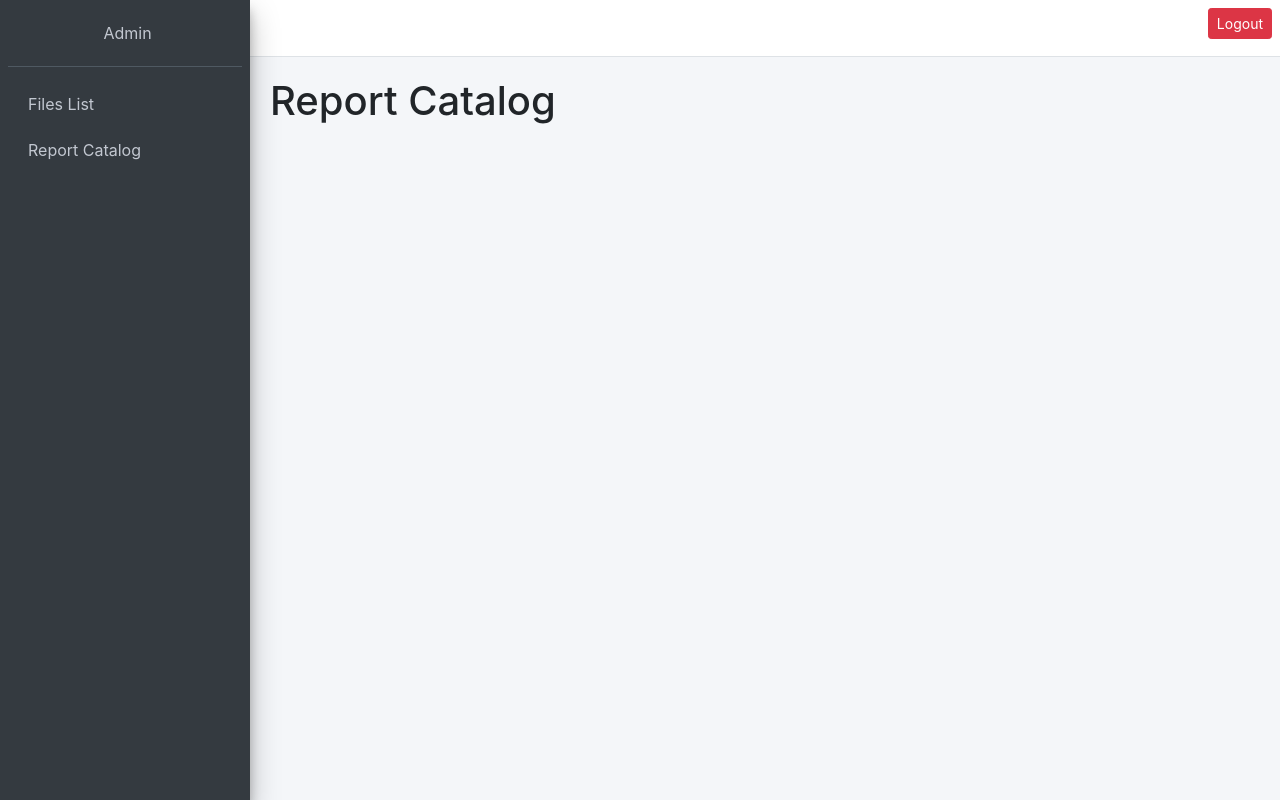
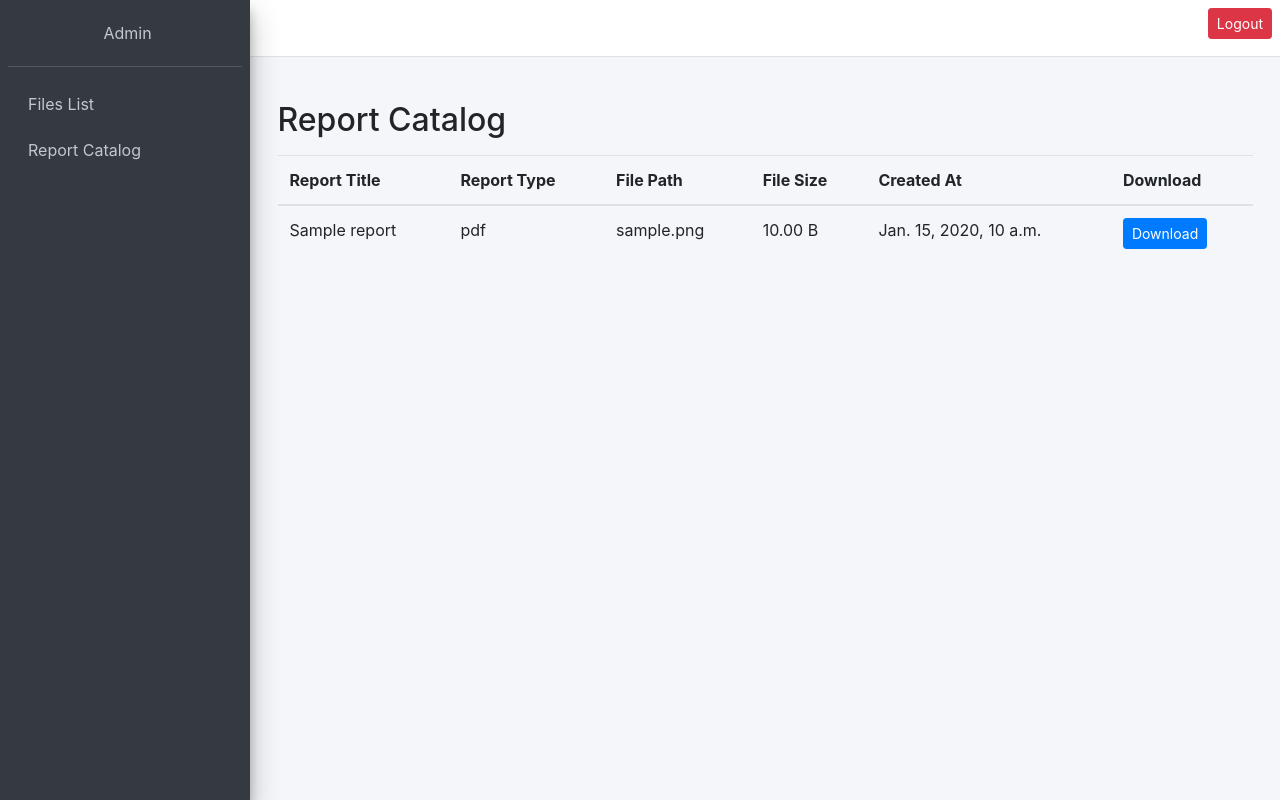
Before and after one commit to anwinp/health_check, a Django app: page /report/report-catalog/ in a window 1280 px wide. Run offline with Django 3.2, Linux system fonts and the light colour scheme; tables that the repository leaves empty hold one stand-in row (values such as "Sample post"); some libraries are stand-ins or nearby versions.

Commit message:
added report catalog

```diff
--- a/report/models.py
+++ b/report/models.py
@@ -1,9 +1,7 @@
-from django.db import models
 from django.db import models
 import os
 from uuid import uuid4
 import hashlib
-
 
 # Create your models here.
 class FileUploadManager(models.Manager):
@@ -61,3 +59,55 @@ class FileUpload(models.Model):
 
     def __str__(self):
         return self.file_name
+
+
+
+class ReportManager(models.Manager):
+    def get_all_reports_with_size(self):
+            # Get all reports with file size
+        reports = self.get_queryset().all()
+        reports_with_size = []
+        for report in reports:
+            report_with_size = {
+                'title': report.title,
+                'report_type': report.report_type,
+                'file_path': report.file_path,
+                'file_size': report.get_size_with_units(),
+                'created_at': report.created_at,
+                'report_id': report.id
+            }
+            reports_with_size.append(report_with_size)
+        return reports_with_size
+
+class Report(models.Model):
+    REPORT_TYPES = (
+        ('pdf', 'PDF'),
+        ('xlsx', 'Excel'),
+    )
+
+    title = models.CharField(max_length=255)
+    report_type = models.CharField(max_length=4, choices=REPORT_TYPES)
+    file_path = models.CharField(max_length=255)  # Storing the path as a string
+    file_size = models.PositiveIntegerField(null=True)  # Add file size field
+    created_at = models.DateTimeField(auto_now_add=True)
+
+    objects = ReportManager()
+
+    def __str__(self):
+        return f"{self.title} ({self.get_report_type_display()})"
+
+    def save(self, *args, **kwargs):
+        # Calculate and store the file size before saving the report
+        if not self.file_size:
+            self.file_size = os.path.getsize(self.file_path)
+        super().save(*args, **kwargs)
+
+    def get_size_with_units(self):
+        if self.file_size is None:
+            return "Unknown size"
+
+        size = self.file_size
+        for unit in ['B', 'KB', 'MB', 'GB', 'TB']:
+            if size < 1024.0:
+                return f"{size:.2f} {unit}"
+            size /= 1024.0
--- a/report/templates/report/report_catalog.html
+++ b/report/templates/report/report_catalog.html
@@ -1,6 +1,38 @@
 {% extends 'home.html' %}
 
 {% block content %}
-    <!-- Your content for report_config.html goes here -->
-    <h1>Report Catalog</h1>
+<div class="container-fluid mt-4">
+    <h2 class="mb-3">Report Catalog</h2>
+    <table class="table w-100">
+        <thead>
+            <tr>
+                <th scope="col">Report Title</th>
+                <th scope="col">Report Type</th>
+                <th scope="col">File Path</th>
+                <th scope="col">File Size</th>
+                <th scope="col">Created At</th>
+                <th scope="col">Download</th>
+            </tr>
+        </thead>
+        <tbody>
+            {% for report in reports %}
+            <tr>
+                <td>{{ report.title }}</td>
+                <td>{{ report.report_type }}</td>
+                <td>{{ report.file_path }}</td>
+                <td>{{ report.file_size }}</td>
+                <td>{{ report.created_at }}</td>
+                <td>
+                    <!-- Ensure the 'download_report' URL is set up in your urls.py -->
+                    <a href="{% url 'download_report' report.report_id %}" class="btn btn-primary btn-sm">Download</a>
+                </td>
+            </tr>
+            {% empty %}
+            <tr>
+                <td colspan="6">No reports available.</td>
+            </tr>
+            {% endfor %}
+        </tbody>
+    </table>
+</div>
 {% endblock %}
--- a/report/urls.py
+++ b/report/urls.py
@@ -19,12 +19,15 @@ from django.urls import path
 from .views import report_catalog, report_config, file_upload_view, file_list
 from django.urls import path
 from .views import report_catalog, report_config, file_upload_view, file_list, delete_file
-
+from .views import download_report, report_catalog_view
 
 urlpatterns = [
-    path('report-catalog/', report_catalog, name='report_catalog'),
+    path('report-catalog/', report_catalog_view, name='report_catalog'),
     # path('report-config/', report_config, name='report_config'),
     path('file-upload/', file_upload_view, name='file_upload'),
     path('files-list/', file_list, name='files_list'),
     path('delete-file/<int:file_id>/', delete_file, name='delete_file'),
+    path('download/<int:report_id>/', download_report, name='download_report'),
+
+
 ]
--- a/report/views.py
+++ b/report/views.py
@@ -21,6 +21,9 @@ import logging
 from django.http import JsonResponse
 log = logging.getLogger(__name__)
 from .libs import process_data
+from .models import Report
+from django.http import HttpResponse, Http404
+
 
 def report_catalog(request):
     return render(request, 'report/report_catalog.html')
@@ -31,36 +34,6 @@ def report_config(request):
     print('Hello, this is a test')
     return render(request, 'report/report_config.html')
 
-
-
-# create a file_list function to list the files uploaded into system and render it to files_list.html
-# def file_list_old(request):
-#     files = []
-#     # Construct the full path for file uploads
-#     upload_root = os.path.join(settings.MEDIA_ROOT, 'data/files/')
-#     # Adjust os.walk to use the upload_root
-#     for root, dirs, filenames in os.walk(upload_root):
-
-#         for filename in filenames:
-#             file_path = os.path.join(root, filename)
-#             file_size = os.path.getsize(file_path)
-#             file_date = datetime.datetime.fromtimestamp(os.path.getmtime(file_path))
-#             file_date = timezone.make_aware(file_date, timezone.get_current_timezone())  # Make datetime aware
-#             # Convert file size to human-readable format
-#             if file_size < 1024:
-#                 file_size_str = f"{file_size} B"
-#             elif file_size < 1024 * 1024:
-#                 file_size_str = f"{file_size / 1024:.2f} KB"
-#             else:
-#                 file_size_str = f"{file_size / (1024 * 1024):.2f} MB"
-#             file_info = {
-#                 'filename': filename,
-#                 'file_size': file_size_str,
-#                 'file_date': file_date
-#             }
-#             files.append(file_info)
-#     print('FILE INFO', files)
-#     return render(request, 'report/file_list.html', {'files': files})
 
 def file_list(request):
     files = []
@@ -126,3 +99,25 @@ def delete_file(request, file_id):
         logging.error("File not found.")
         response = {'status': 'error', 'message': 'File not found.'}
         return JsonResponse(response, status=404)
+
+
+def report_catalog_view(request):
+    # Use the manager method to get reports with size
+    reports_with_size = Report.objects.get_all_reports_with_size()
+    print('REPORTS WITH SIZE', reports_with_size)
+    return render(request, 'report/report_catalog.html', {'reports': reports_with_size})
+
+
+def download_report(request, report_id):
+    try:
+        report = Report.objects.get(id=report_id)
+        file_path = report.file_path  # Assuming `file_path` is the field storing the path
+
+        if os.path.exists(file_path):
+            with open(file_path, 'rb') as fh:
+                response = HttpResponse(fh.read(), content_type="application/vnd.ms-excel")
+                response['Content-Disposition'] = f'inline; filename={os.path.basename(file_path)}'
+                return response
+        raise Http404
+    except Report.DoesNotExist:
+        raise Http404("Report does not exist")
```
Also changed, not shown: report/libs.py (+12 -0 lines), report/migrations/0001_initial.py.
